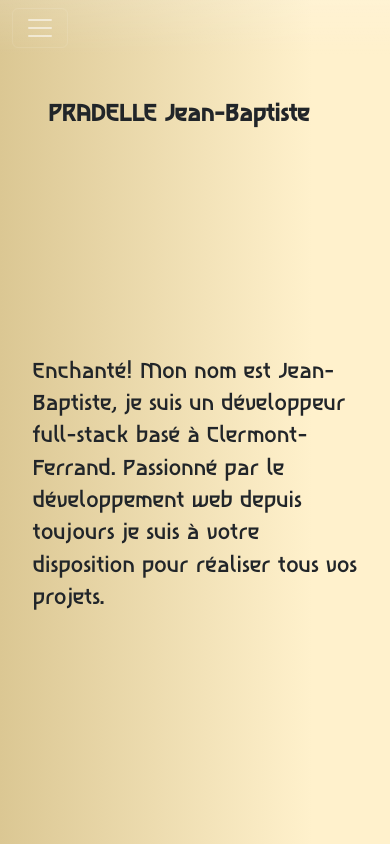
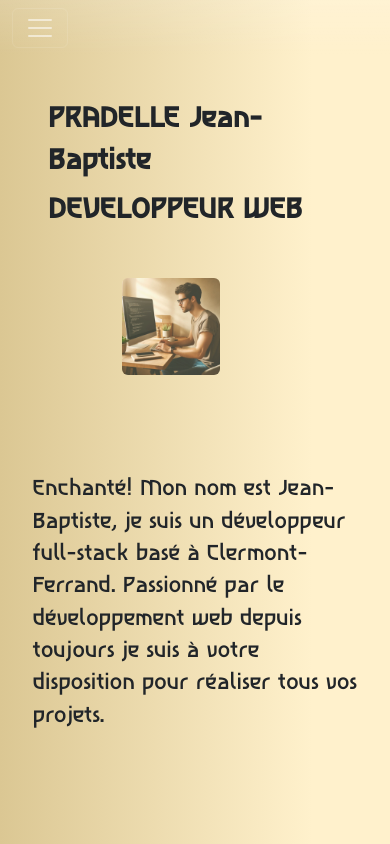
Before and after one commit to JeanBaptiste-Pradelle/PradellePortfolio, a React (Create React App) app: page / in a window 390 px wide. Shown: the top 844 px of the page. Built offline with nearby package versions, Linux system fonts and the light colour scheme.

Commit message:
final v.1

```diff
--- a/src/composant/Home.js
+++ b/src/composant/Home.js
@@ -15,22 +15,25 @@ function Home() {
 
   return (
     <section id="Acceuil" className="h-100 w-100">
-			<div className="d-flex flex-row  mt-5">
-				<span className="fs-3 mx-5 fw-semibold mt-5 flex-shrink-0">PRADELLE Jean-Baptiste</span>
-				<span className="fs-1 fw-bold pb-5 pt-3 mt-2 mx-5 flex-shrink-0 align-self-end">DEVELOPPEUR WEB</span>
+      <div className="header d-flex justify-content-between  mt-5 ">
+        <div className="name-title d-flex flex-column mx-5 mt-5 ">
+          <span className="nom fw-semibold">PRADELLE Jean-Baptiste</span>
+          <span className="fs-1 fw-bold mt-2">DEVELOPPEUR WEB</span>
+        </div>
         <img
           src={`${process.env.PUBLIC_URL}/image/homme.jpg`}
-					className="img-fluid w-25 h-25 rounded-bottom me-5 flex-shrink-0 opacity-75"
+          className=" photohomme img-fluid w-25 h-25 rounded opacity-75 me-5 mt-5"
           alt="homme devant ordinateur"
         />
       </div>
-			<div className="d-flex flex-column justify-content-center m-5"></div>
-			<div className="d-flex flex-column justify-content-center align-content-center">
-				<span className="presentation col-10 d-flex justify-content-center mx-auto fs-4 pt-5 mt-5">
-					Enchanté! Mon nom est Jean-Baptiste, je suis un développeur full-stack basé à Clermont-Ferrand. Passionné par le développement web depuis toujours je suis à votre disposition pour réaliser tous vos projets.
+      <div className="presentation-container d-flex flex-column justify-content-center align-items-center mt-5 pt-5">
+        <span className="presentation col-10 d-flex justify-content-center fs-4">
+          Enchanté! Mon nom est Jean-Baptiste, je suis un développeur full-stack
+          basé à Clermont-Ferrand. Passionné par le développement web depuis
+          toujours je suis à votre disposition pour réaliser tous vos projets.
         </span>
       </div>
-			<div className="arrow-container fw-bold">
+      <div className="arrow-container d-flex justify-content-center mt-5">
         <FaLongArrowAltRight style={{ height: "6em", width: "6em" }} />
       </div>
     </section>
--- a/src/composant/Realisation.js
+++ b/src/composant/Realisation.js
@@ -21,16 +21,20 @@ function Realisation() {
           MES PROJETS
         </h1>
       </div>
-      <div className="project-container" style={{ overflowY: 'auto', maxHeight: '80vh' }}>
+      <div
+        className="project-container"
+        style={{ overflowY: "auto", maxHeight: "80vh" }}
+      >
         <div className="projet1 d-flex col-10 border border-4 border-black rounded-4 py-auto px-auto mx-auto my-2">
-          <span className="fs-5 col-8 mx-auto p-2">
-            <span className="fw-bold">Myuka:</span>
+          <span
+            className="fs-5 col-7 mx-auto p-2 d-flex flex-column"
+          >
+            <span className="fw-bold ">Myuka:</span>
             <br />
             Réalisation d'un site web type yuka en utilisant l'API libre
             d'openfactfood <br /> Technologie utilisé: React/Bootstrap /HTML
             5/CSS
-          </span>
-          <span className="fs-5 mx-auto py-2 px-4">
+            <span className="mt-5 mx-auto fs-3">
             <a
               href="https://jeanbaptiste-pradelle.github.io/myuka/"
               target="_blank"
@@ -38,10 +42,17 @@ function Realisation() {
             >
               Myuka
             </a>
+            </span>
           </span>
-          <span className="fs-5 mx-auto  px-4">
-            Année du projet: 2024
-          </span>
+
+
+          <img
+            src={`${process.env.PUBLIC_URL}/image/myuka.jpg`}
+            className=" myuka img-fluid w-100
+           h-100 rounded opacity-75 me-1 mt-1
+           "
+            alt="Site myuka"
+          />
         </div>
 
         <div className="projet2 d-flex col-10 border border-4 border-black rounded-4 py-auto px-auto mx-auto my-2">
@@ -49,12 +60,8 @@ function Realisation() {
             <span className="fw-bold">Projet 2:</span>
             <br /> Descriptif du projet <br /> Technologie utilisé
           </span>
-          <span className="fs-5 mx-auto py-2 px-4">
-            Photo du projet +lien
-          </span>
-          <span className="fs-5 mx-auto  px-4">
-            Année du projet
-          </span>
+          <span className="fs-5 mx-auto py-2 px-4">Photo du projet +lien</span>
+          <span className="fs-5 mx-auto  px-4">Année du projet</span>
         </div>
 
         <div className="projet3 d-flex col-10 border border-4 border-black py-auto  rounded-4 px-auto mx-auto my-2">
@@ -62,12 +69,8 @@ function Realisation() {
             <span className="fw-bold">Projet 3:</span>
             <br /> Descriptif du projet <br /> Technologie utilisé
           </span>
-          <span className="fs-5 mx-auto py-2 px-4">
-            Photo du projet +lien
-          </span>
-          <span className="fs-5 mx-auto  px-4">
-            Année du projet
-          </span>
+          <span className="fs-5 mx-auto py-2 px-4">Photo du projet +lien</span>
+          <span className="fs-5 mx-auto  px-4">Année du projet</span>
         </div>
 
         <div className="projet4 d-flex col-10 border border-4 border-black rounded-4 py-auto px-auto mx-auto my-2">
@@ -75,12 +78,8 @@ function Realisation() {
             <span className="fw-bold">Projet 4:</span>
             <br /> Descriptif du projet <br /> Technologie utilisé
           </span>
-          <span className="fs-5 mx-auto py-2 px-4">
-            Photo du projet +lien
-          </span>
-          <span className="fs-5 mx-auto  px-4">
-            Année du projet
-          </span>
+          <span className="fs-5 mx-auto py-2 px-4">Photo du projet +lien</span>
+          <span className="fs-5 mx-auto  px-4">Année du projet</span>
         </div>
 
         <div className="projet5 d-flex col-10 border border-4 border-black  rounded-4 py-auto px-auto mx-auto my-2">
@@ -88,12 +87,8 @@ function Realisation() {
             <span className="fw-bold">Projet 5:</span>
             <br /> Descriptif du projet <br /> Technologie utilisé
           </span>
-          <span className="fs-5 mx-auto py-2 px-4">
-            Photo du projet +lien
-          </span>
-          <span className="fs-5 mx-auto  px-4">
-            Année du projet
-          </span>
+          <span className="fs-5 mx-auto py-2 px-4">Photo du projet +lien</span>
+          <span className="fs-5 mx-auto  px-4">Année du projet</span>
         </div>
       </div>
     </section>
--- a/src/composant/Temoignage.js
+++ b/src/composant/Temoignage.js
@@ -10,27 +10,33 @@ function Temoignage() {
   return (
     <section
       id="temoin"
-      className="temoinSection w-100 h-100 d-flex flex-column align-items-center justify-content-center"
+      className="temoinSection w-100 h-100 d-flex flex-column align-items-center justify-content-center position-relative"
     >
-      <div className="w-100 mb-5 d-flex justify-content-center">
-        <h1 className="temoinTitre mx-auto my-2 p-2 w-100 display-5 text-center text-black">
-          Temoignage
+      <div className="header d-flex w-100 align-items-center justify-content-between position-absolute top-0 start-25 my-5 pb-3 ms-4">
+        <img
+          src={`${process.env.PUBLIC_URL}/image/homme2.jpg`}
+          className="photohomme2 img-fluid rounded-4 opacity-75 ms-3"
+          alt="homme devant ordinateur"
+        />
+        <h1 className="temoinTitre my-2 p-2 display-5 text-center text-black">
+          Temoignages
         </h1>
+        <div className="flex-shrink-1 me-4"></div>
       </div>
-      <div className="d-flex flex-row col-10 flex-wrap justify-content-center">
-        <div className="temoignage1 col-10 col-md-4 text-white mx-2 my-2 p-2 border border-2 border-black rounded-4">
+      <div className="d-flex flex-row col-10 flex-wrap justify-content-center mt-5 pt-5">
+        <div className="temoignage1 col-10 col-md-4 text-white mx-2 my-2 p-2 border border-2 border-black rounded-4 ">
           <h2>Temoignage 1</h2>
           <span className="fs-5">
             Ceci est le 1er Temoignage d'une longue série
           </span>
         </div>
-
-        <div className="temoignage2 col-10 col-md-4 text-white mx-2 my-2 p-2 border border-2 border-black rounded-4">
+        <div className="temoignage2 col-10 col-md-4 text-white mx-2 my-2 p-2 border border-2 border-black rounded-4 ">
           <h2>Temoignage 2</h2>
           <span className="fs-5">
             Ceci est le 2eme Temoignage d'une longue série
           </span>
         </div>
+
       </div>
     </section>
   );
--- a/src/css/Temoignage.css
+++ b/src/css/Temoignage.css
@@ -13,6 +13,16 @@
 
 }
 
+.photohomme2{
+  width: 320px;
+  max-width: 100%;
+}
+
+.temoinTitre
+{
+  font-size: 80px;
+}
+
 @media (max-width: 576px) {
   .temoinSection {
     height: auto;
@@ -23,4 +33,20 @@
     width: 100%;
     margin: 0.5rem 0;
   }
+
+  .photohomme2{
+    width: 40%;
+
+  }
+
+  .temoinTitre
+{
+  font-size: 32px;
 }
+
+.header{
+  display: flex;
+  flex-direction: column;
+}
+
+}
--- a/src/css/home.css
+++ b/src/css/home.css
@@ -16,8 +16,29 @@
   z-index: 10;
 }
 
+.nom{
+  font-size: 65px;
+  }
+
+ .photohomme{
+  max-width: 100%;
+  height: auto;
+ }
 @media (max-width: 580px) and (max-height:920px) {
   .arrow-container {
-    display: none;
+    visibility: hidden;
+
+
   }
+  .nom{
+    font-size: 28px;
+    }
+
+  .header{
+    flex-direction: column;
+    overflow: auto;
+    align-items: center;
+    }
+
+
 }
```
Also changed, not shown: public/image/myuka.jpg (added). Lines whose indentation alone changed are shown as unchanged.
